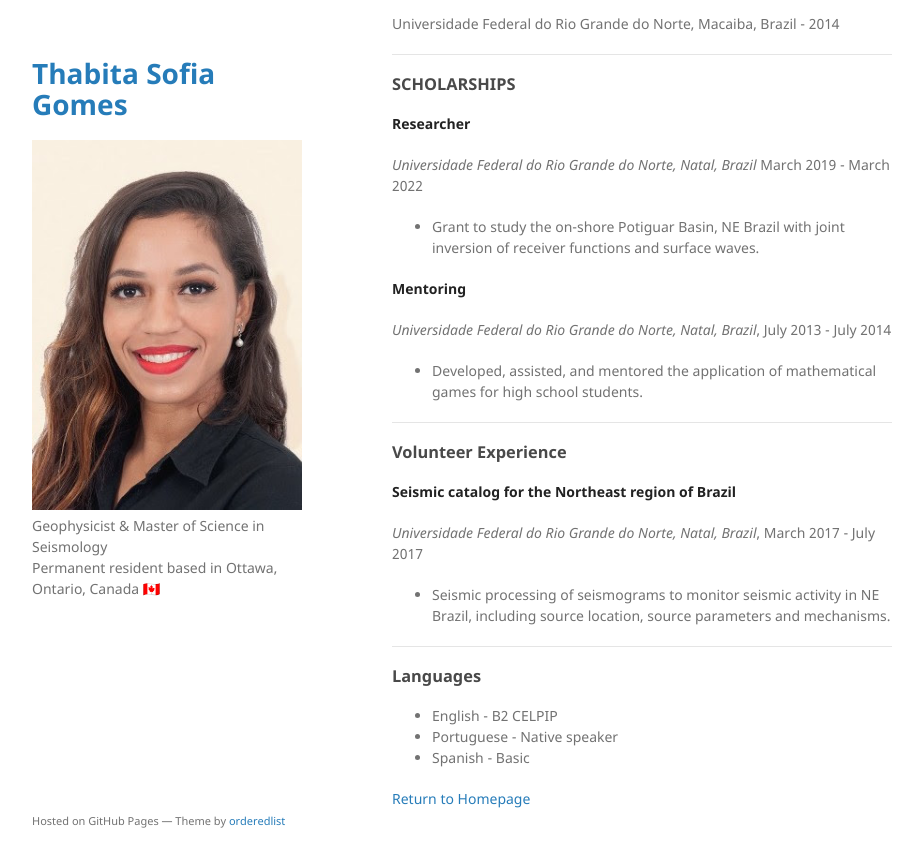
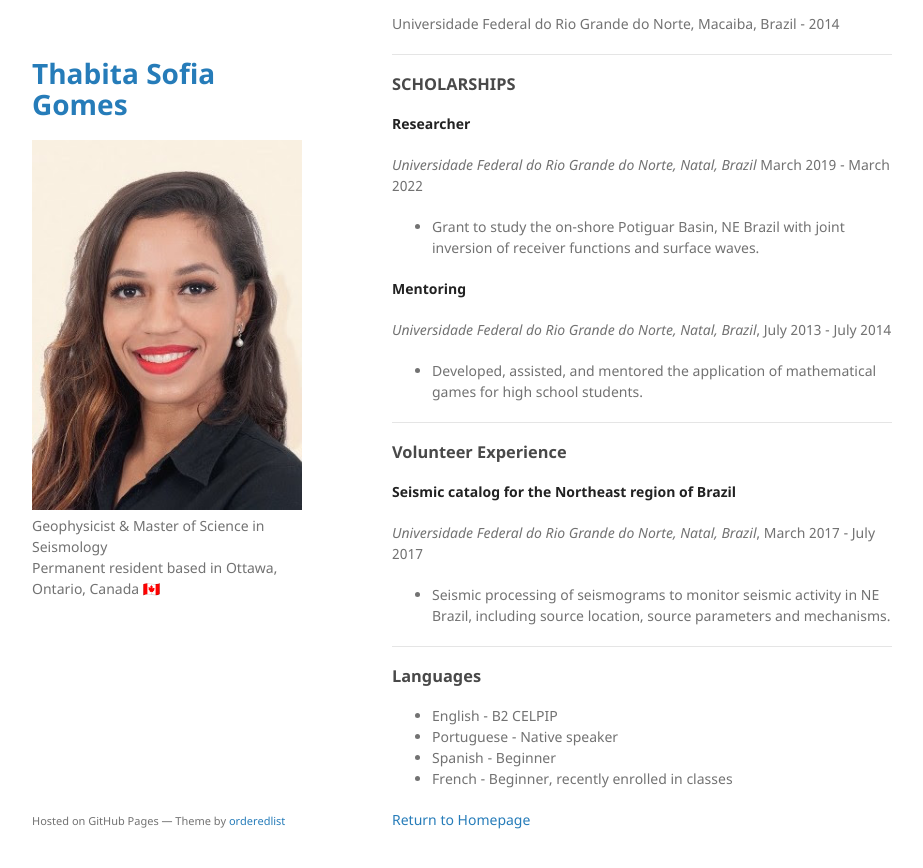
Before and after one commit to ThabitaSofia/thabitagomes, a Jekyll site: the page built from resume.md, in a window 1280 px wide and 900 px high, scrolled down 566 px. Shown: the top 868 px of the window, without its empty margins (178-1101 px from the left). Built offline with Jekyll 4.4.1, drawn with Linux system fonts in a browser that asks for light colours; our own code applies the rules of GitHub Pages for plain Markdown files.

Commit message:
resume change

```diff
--- a/resume.md
+++ b/resume.md
@@ -50,7 +50,8 @@ March 2017 - July 2017
 ### Languages
 * English - B2 CELPIP
 * Portuguese - Native speaker
-* Spanish - Basic
+* Spanish - Beginner
+* French - Beginner, recently enrolled in classes
 
 
 
```
